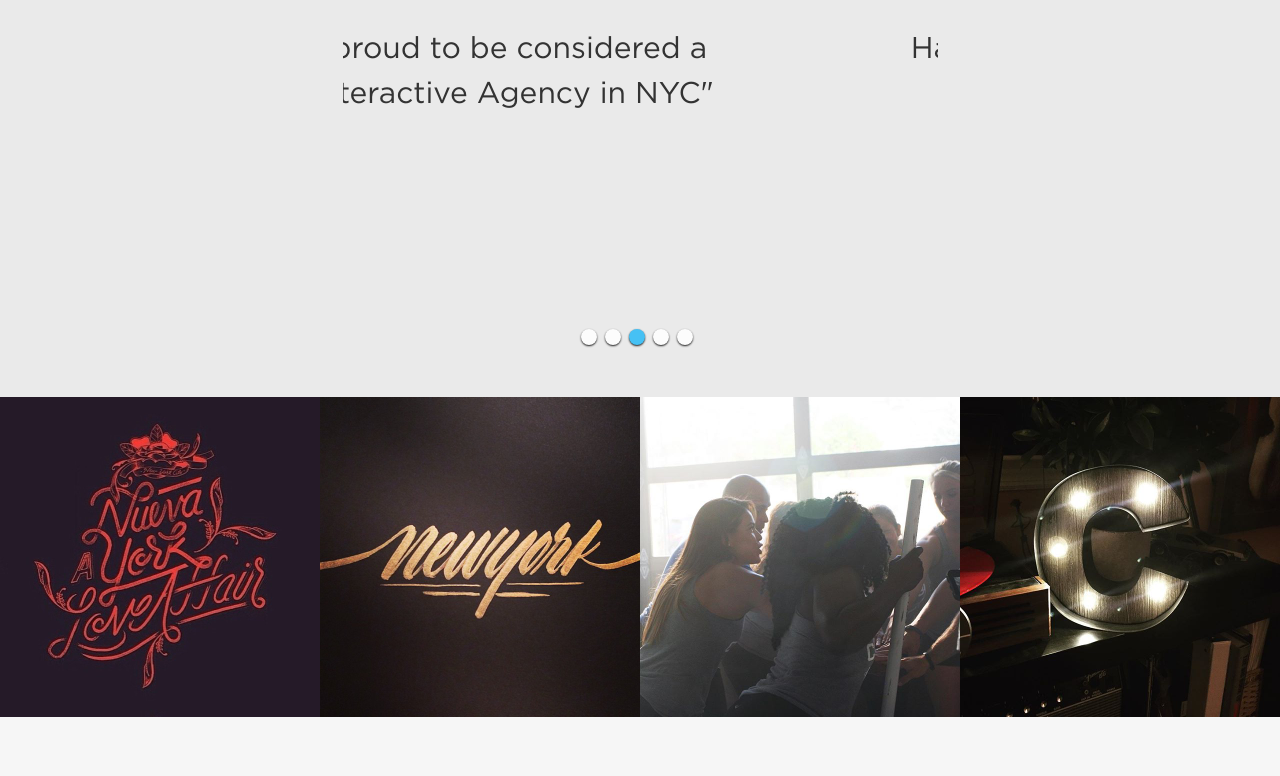
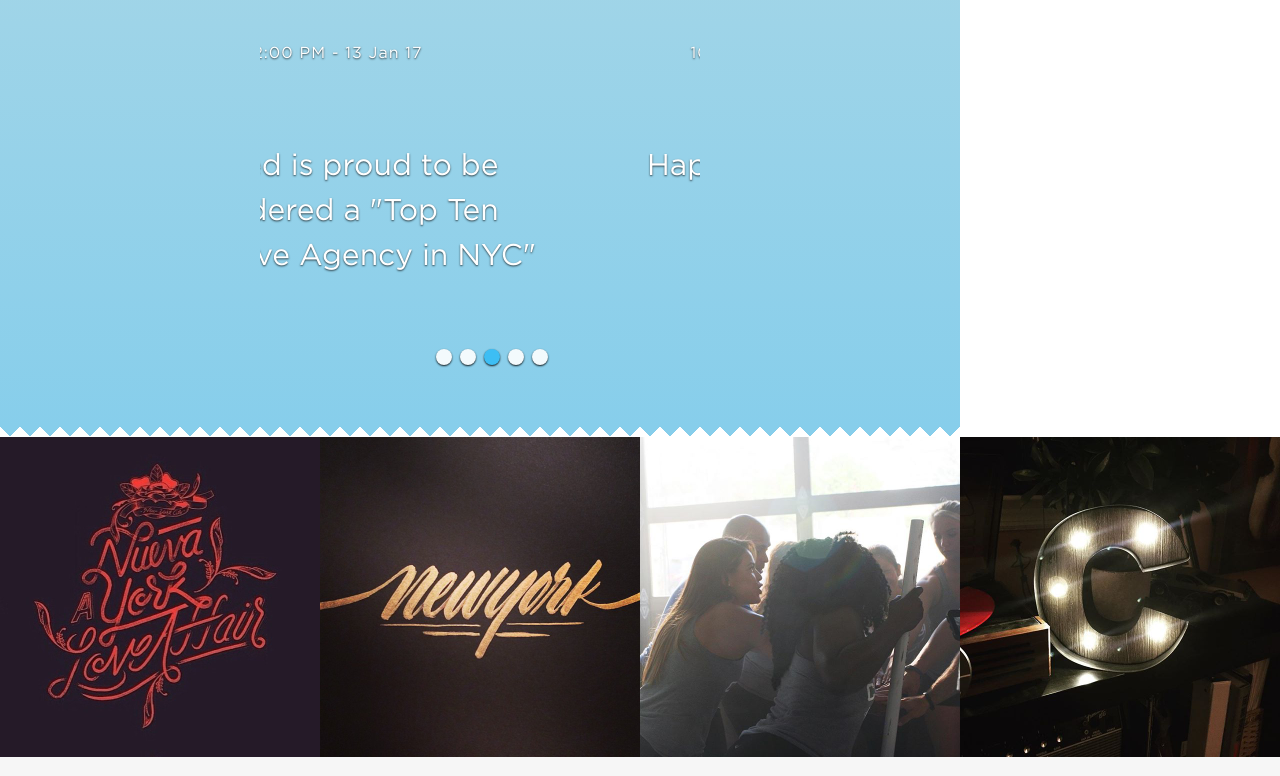
Before and after one commit to SashaZhardetskaya/doors_shop, a plain HTML site: page index.html in a window 1280 px wide. Shown: the part 810-1586 px from the top of the page. Drawn offline with nearby package versions, Linux system fonts and the light colour scheme.

Commit message:
background

```diff
--- a/css/style.scss
+++ b/css/style.scss
@@ -469,10 +469,49 @@ footer {
     -webkit-background-size: cover;
     -moz-background-size: cover;
     -o-background-size: cover;
-}
+
+    }
 
 .slider-container {
 	background: #eaeaea;
+
+
+	display: inline-block;
+    vertical-align: middle;
+    line-height: 120px;
+    width: 75%;
+    padding: 10px 10px;
+    font-size: 28px;
+    font-family: Arial, sans-serif;
+    color: #fff;
+    text-shadow: 0 1px 2px rgba(0,0,0,0.7);
+    border: 10px solid transparent;
+    border-width: 10px 0;
+    background-color: lightblue;
+    background-color: hsla(0, 0%, 0%, 0);
+    background-image:
+        -webkit-linear-gradient(lightblue, skyblue),
+        -webkit-linear-gradient(top left, transparent 50.5%, lightblue 50.5%),
+        -webkit-linear-gradient(top right, transparent 50.5%, lightblue 50.5%),
+        -webkit-linear-gradient(bottom left, transparent 50.5%, skyblue 50.5%),
+        -webkit-linear-gradient(bottom right, transparent 50.5%, skyblue 50.5%);
+    background-image:
+        -moz-linear-gradient(lightblue, skyblue),
+        -moz-linear-gradient(top left, transparent 50.5%, lightblue 50.5%),
+        -moz-linear-gradient(top right, transparent 50.5%, lightblue 50.5%),
+        -moz-linear-gradient(bottom left, transparent 50.5%, skyblue 50.5%),
+        -moz-linear-gradient(bottom right, transparent 50.5%, skyblue 50.5%);
+    background-image:
+        linear-gradient(lightblue, skyblue),
+        linear-gradient(to bottom right, transparent 50.5%, lightblue 50.5%),
+        linear-gradient(to bottom left, transparent 50.5%, lightblue 50.5%),
+        linear-gradient(to top right, transparent 50.5%, skyblue 50.5%),
+        linear-gradient(to top left, transparent 50.5%, skyblue 50.5%);
+    background-repeat: repeat, repeat-x, repeat-x, repeat-x, repeat-x;
+    background-position: 0 0, 10px 0, 10px 0, 10px 100%, 10px 100%;
+    background-size: auto auto, 20px 20px, 20px 20px, 20px 20px, 20px 20px;
+    background-clip: padding-box, border-box, border-box, border-box, border-box;
+    background-origin: padding-box, border-box, border-box, border-box, border-box;
 }
 
 
```
Also changed, not shown: css/style.css.
